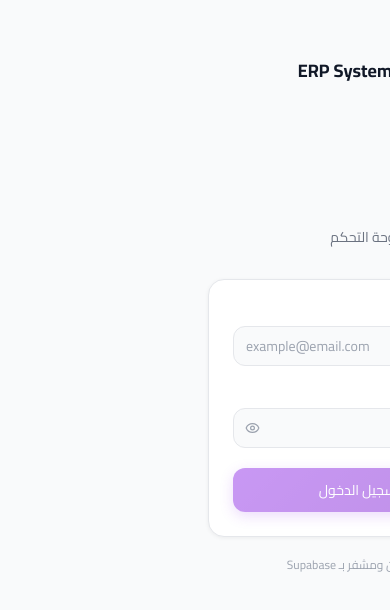
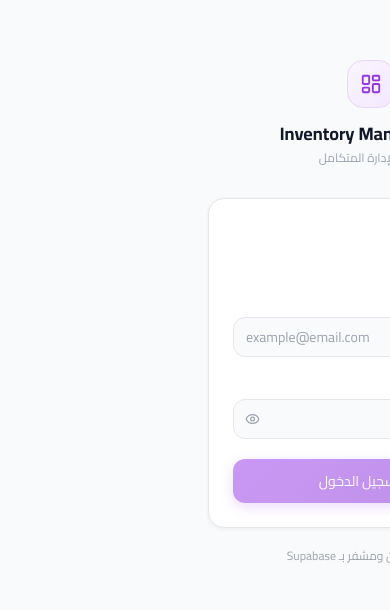
Before and after one commit to ashraf-sobhe/Inventory-Management, a Next.js app: page /login in a window 390 px wide. Shown: the part 110-720 px from the top of the page. Built offline with nearby package versions, Linux system fonts and the light colour scheme.

Commit message:
edit login

```diff
--- a/src/app/login/page.tsx
+++ b/src/app/login/page.tsx
@@ -141,7 +141,7 @@ export default function LoginPage() {
 
         <div className="relative z-10">
           <p className="text-xs" style={{ color: 'rgba(167,139,250,0.3)' }}>
-            © {new Date().getFullYear()}Inventory Management — جميع الحقوق محفوظة
+            © {new Date().getFullYear()} Inventory Management — جميع الحقوق محفوظة
           </p>
         </div>
       </div>
@@ -149,16 +149,21 @@ export default function LoginPage() {
       <div className="flex-1 bg-gray-50 flex items-center justify-center p-8">
         <div className="w-full max-w-sm">
 
-          <div className="flex lg:hidden items-center gap-3 justify-center mb-8">
+          <div className="flex lg:hidden flex-col items-center mb-8">
             <div
-              className="w-10 h-10 rounded-xl flex items-center justify-center"
-              style={{ background: 'linear-gradient(135deg, #9333ea, #7e22ce)' }}
+              className="w-12 h-12 rounded-2xl flex items-center justify-center mb-3"
+              style={{
+                background: 'linear-gradient(135deg, #faf5ff, #f3e8ff)',
+                border: '0.5px solid #e9d5ff',
+              }}
             >
+              <LayoutDashboard size={22} className="text-purple-600" />
             </div>
-            <p className="font-bold text-gray-900 text-lg">ERP System</p>
+            <p className="font-bold text-gray-900 text-lg">Inventory Management</p>
+            <p className="text-xs text-gray-400 mt-0.5">نظام الإدارة المتكامل</p>
           </div>
 
-          <div className="mb-8">
+          <div className="hidden lg:block mb-8">
             <div
               className="w-12 h-12 rounded-2xl flex items-center justify-center mb-5"
               style={{
@@ -172,6 +177,7 @@ export default function LoginPage() {
             <p className="text-sm text-gray-500">أدخل بياناتك للدخول إلى لوحة التحكم</p>
           </div>
 
+          <div className="hidden lg:block">
             {error && (
               <div className="mb-5 flex items-center gap-2 bg-red-50 border border-red-200
                               text-red-600 text-sm px-4 py-3 rounded-xl">
@@ -179,11 +185,27 @@ export default function LoginPage() {
                 {error}
               </div>
             )}
+          </div>
+
+          <div className="lg:hidden">
+            {error && (
+              <div className="mb-5 flex items-center gap-2 bg-red-50 border border-red-200
+                              text-red-600 text-sm px-4 py-3 rounded-xl">
+                <span>⚠</span>
+                {error}
+              </div>
+            )}
+          </div>
 
           <div
             className="bg-white rounded-2xl p-6 space-y-5"
             style={{ border: '0.5px solid #e5e7eb', boxShadow: '0 1px 4px rgba(0,0,0,0.06)' }}
           >
+            <div className="lg:hidden mb-2">
+              <h2 className="text-xl font-bold text-gray-900 mb-1">مرحباً بك</h2>
+              <p className="text-sm text-gray-500">أدخل بياناتك للدخول</p>
+            </div>
+
             <div className="space-y-1.5">
               <label className="block text-xs font-medium text-gray-700">
                 البريد الإلكتروني
@@ -195,8 +217,7 @@ export default function LoginPage() {
                 value={form.email}
                 onChange={e => setForm({ ...form, email: e.target.value })}
                 onKeyDown={e => e.key === 'Enter' && handleLogin()}
-                className="w-full h-10 rounded-xl px-3 text-sm text-gray-900
-                           bg-gray-50 outline-none transition-all"
+                className="w-full h-10 rounded-xl px-3 text-sm text-gray-900 bg-gray-50 outline-none transition-all"
                 style={{ border: '1px solid #e5e7eb' }}
                 onFocus={e => {
                   e.currentTarget.style.borderColor = '#9333ea'
@@ -220,8 +241,7 @@ export default function LoginPage() {
                   value={form.password}
                   onChange={e => setForm({ ...form, password: e.target.value })}
                   onKeyDown={e => e.key === 'Enter' && handleLogin()}
-                  className="w-full h-10 rounded-xl px-3 pl-10 text-sm text-gray-900
-                             bg-gray-50 outline-none transition-all"
+                  className="w-full h-10 rounded-xl px-3 pl-10 text-sm text-gray-900 bg-gray-50 outline-none transition-all"
                   style={{ border: '1px solid #e5e7eb' }}
                   onFocus={e => {
                     e.currentTarget.style.borderColor = '#9333ea'
@@ -235,8 +255,7 @@ export default function LoginPage() {
                 <button
                   type="button"
                   onClick={() => setShowPassword(!showPassword)}
-                  className="absolute left-3 top-1/2 -translate-y-1/2
-                             text-gray-400 hover:text-gray-600 transition-colors"
+                  className="absolute left-3 top-1/2 -translate-y-1/2 text-gray-400 hover:text-gray-600 transition-colors"
                 >
                   {showPassword ? <EyeOff size={15} /> : <Eye size={15} />}
                 </button>
```
Lines whose indentation alone changed are shown as unchanged.
